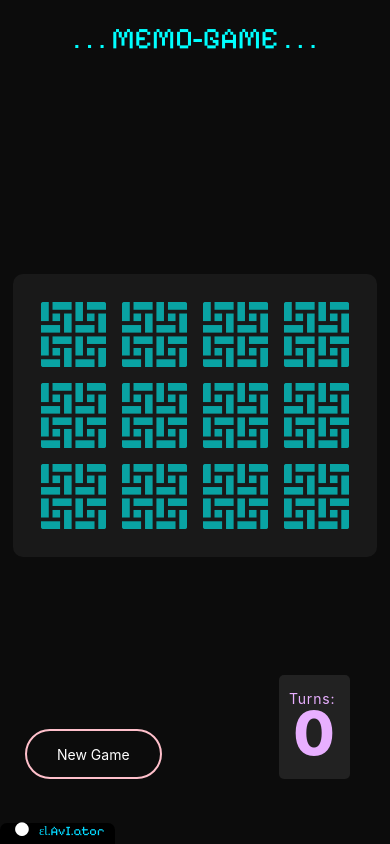
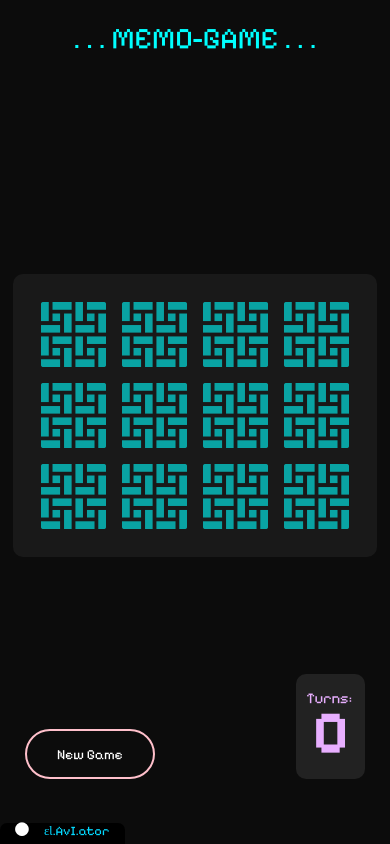
Before and after one commit to ItsKishnA/Memo-Game, a React Native app: screen / in a window 390 px wide. Built offline with nearby package versions, Linux system fonts and the light colour scheme.

Commit message:
Won Logic Debugged

```diff
--- a/src/Files/FingerPrint/Fingerprint.js
+++ b/src/Files/FingerPrint/Fingerprint.js
@@ -40,7 +40,7 @@ const styles = StyleSheet.create({
     fontSize: 13,
     color: "#04d9ff",
     textAlign: "center",
-    marginHorizontal: 10,
+    marginHorizontal: 15,
     textAlignVertical: "center",
     fontFamily: "Pixelify-Sans",
 
--- a/src/Files/Gameplot/gameplot.js
+++ b/src/Files/Gameplot/gameplot.js
@@ -94,7 +94,7 @@ const GamePlot = ({}) => {
     if (isMatched) {
       setMatched((prevMatched) => prevMatched + 1);
     }
-    if (matched === 3 && turns % 2 !== 0) {
+    if (matched === (rows * columns) / 2 - 1 && turns % 2 !== 0) {
       ToastAndroid.show("You Won!", ToastAndroid.SHORT);
       (async () => {
         await new Promise((resolve) => setTimeout(resolve, 3000));
@@ -192,7 +192,11 @@ const GamePlot = ({}) => {
         style={styles.newGameButtonContainer}
         onPress={handleNewGame}
       >
-        <Text style={{ color: "white" }}>New Game</Text>
+        <Text
+          style={{ color: "white", fontFamily: "Pixelify-Sans", fontSize: 14 }}
+        >
+          New Game
+        </Text>
       </TouchableOpacity>
 
       {/* //Score Board */}
@@ -218,6 +222,7 @@ const styles = StyleSheet.create({
     // backgroundColor: "#333",
     alignItems: "center",
     justifyContent: "center",
+    flexDirection: "column",
   },
 
   tileContainer: {
@@ -228,34 +233,32 @@ const styles = StyleSheet.create({
     backgroundColor: "rgba(100, 100, 100, 0.15)",
     borderRadius: 10,
     padding: 20,
-    margin: 10,
+    // margin: 10,
   },
 
   scoreBoard: {
     position: "absolute",
     alignItems: "center",
-    right: 40,
+    right: 25,
     bottom: 15,
     padding: 10,
 
     backgroundColor: "rgba(100, 100, 100, 0.25)",
     flexDirection: "column",
-    // border
-    borderRadius: 5,
+    borderRadius: 10,
     borderColor: "rgba(232, 175, 255, 0.3)",
   },
 
   scoreBoardElem: {
     color: "#E8AFFF",
-    fontSize: 14,
-    letterSpacing: 0.8,
+    fontSize: 15,
+    fontFamily: "Pixelify-Sans",
     marginTop: 5,
   },
 
   newGameButtonContainer: {
     position: "absolute",
     height: 50,
-    // width: 100,
     padding: 15,
     paddingHorizontal: 30,
 
@@ -267,7 +270,6 @@ const styles = StyleSheet.create({
     left: 25,
     justifyContent: "center",
     alignItems: "center",
-    // opacity: 0.0, // dissappear
   },
 
   tile: {
```
